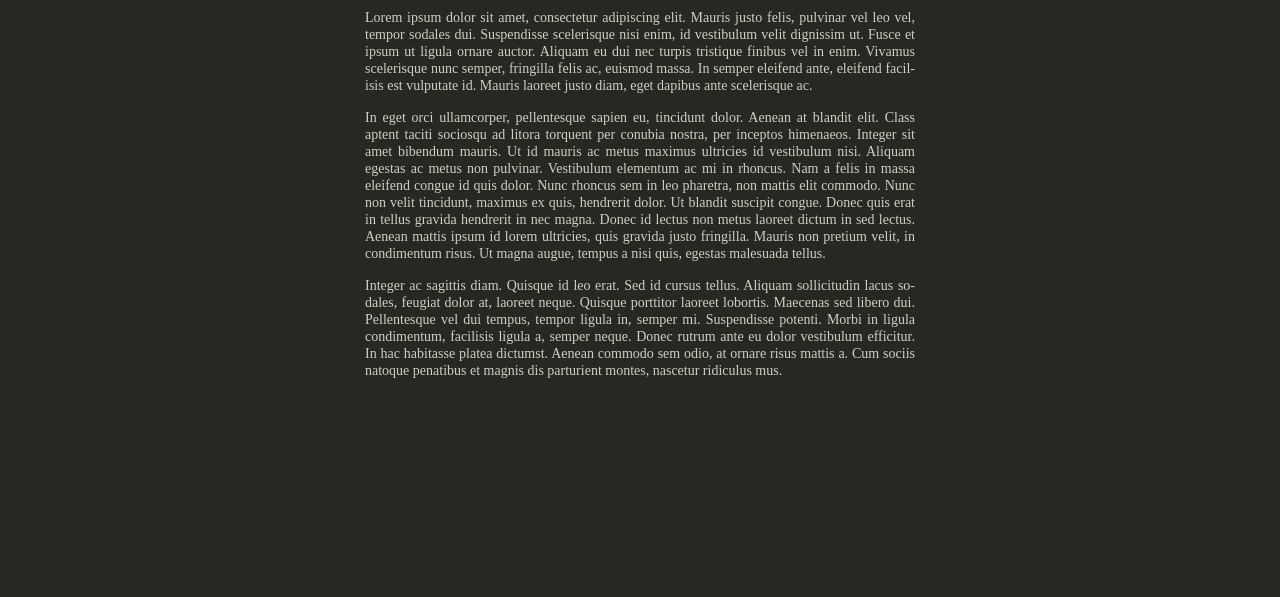
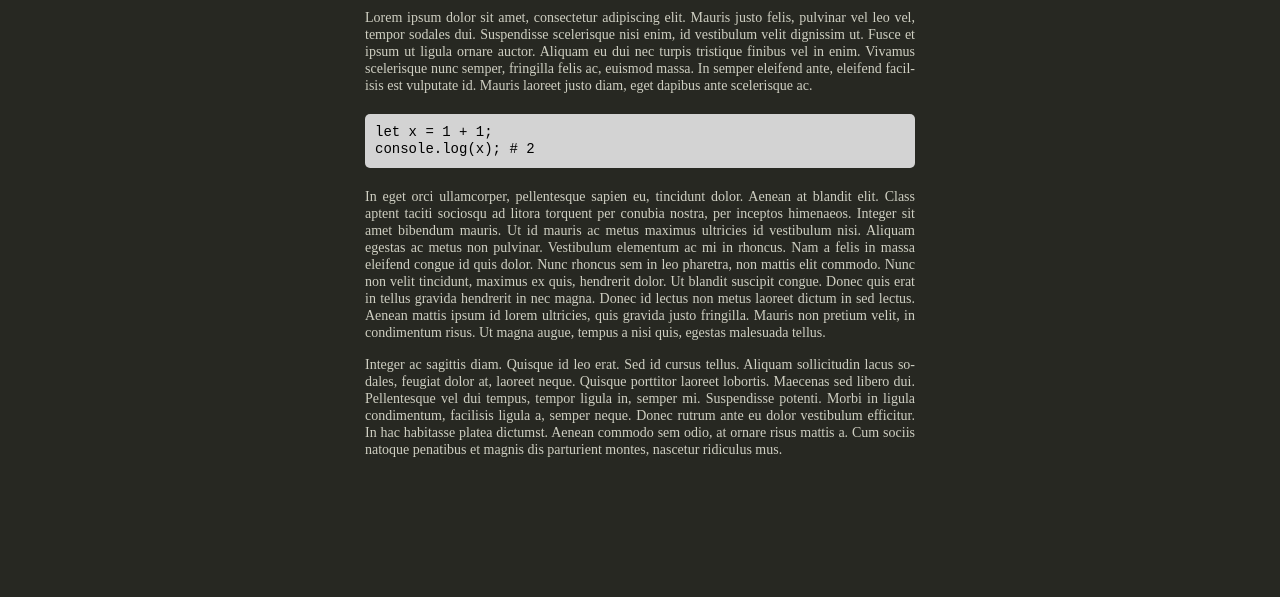
Before and after one commit to PBlanco/blancotech, a plain HTML site: page index.html in a window 1280 px wide. Shown: the part 203-800 px from the top of the page. Drawn offline with Linux system fonts and the light colour scheme.

Commit message:
smaller images and updated styles

```diff
--- a/index.html
+++ b/index.html
@@ -11,7 +11,7 @@
     <nav>
       <ul>
         <li>
-          <a href="https://twitter.com/blancotech_">
+          <a href="https://twitter.com/blancotech">
             <img src="./images/twitter.png" alt="twitter">
           </a>
         </li>
@@ -47,6 +47,10 @@
         <p>
           Lorem ipsum dolor sit amet, consectetur adipiscing elit. Mauris justo felis, pulvinar vel leo vel, tempor sodales dui. Suspendisse scelerisque nisi enim, id vestibulum velit dignissim ut. Fusce et ipsum ut ligula ornare auctor. Aliquam eu dui nec turpis tristique finibus vel in enim. Vivamus scelerisque nunc semper, fringilla felis ac, euismod massa. In semper eleifend ante, eleifend facilisis est vulputate id. Mauris laoreet justo diam, eget dapibus ante scelerisque ac.
         </p>
+        <code>
+          let x = 1 + 1;<br/>
+          console.log(x); # 2
+        </code>
         <p>
           In eget orci ullamcorper, pellentesque sapien eu, tincidunt dolor. Aenean at blandit elit. Class aptent taciti sociosqu ad litora torquent per conubia nostra, per inceptos himenaeos. Integer sit amet bibendum mauris. Ut id mauris ac metus maximus ultricies id vestibulum nisi. Aliquam egestas ac metus non pulvinar. Vestibulum elementum ac mi in rhoncus. Nam a felis in massa eleifend congue id quis dolor. Nunc rhoncus sem in leo pharetra, non mattis elit commodo. Nunc non velit tincidunt, maximus ex quis, hendrerit dolor. Ut blandit suscipit congue. Donec quis erat in tellus gravida hendrerit in nec magna. Donec id lectus non metus laoreet dictum in sed lectus. Aenean mattis ipsum id lorem ultricies, quis gravida justo fringilla. Mauris non pretium velit, in condimentum risus. Ut magna augue, tempus a nisi quis, egestas malesuada tellus.
         </p>
--- a/styles/style.css
+++ b/styles/style.css
@@ -64,13 +64,6 @@ body{
     left: 25%;
 }
 
-@media only screen and (max-width: 480px) {
-    #logo{
-        text-align: left;
-        left: 5%;
-    }
-}
-
 #logo img{
     max-width: 70px;
     margin: 0px 0px;
@@ -110,9 +103,10 @@ nav ul li img:hover{
 main {
     font-family: Consolas;
     color: #CFCFC2;
-    width: 600px;
+    max-width: 600px;
     margin: 0 auto ;
     margin-top: 50px;
+    padding: 0 20px;
 }
 
 
@@ -148,9 +142,9 @@ main {
 }
 
 article {
+  width: 100%;
   max-width: 550px;
   margin: 0 auto;
-  width: 100%;
   text-align: justify;
 }
 
@@ -162,7 +156,24 @@ article p {
   margin: 15px 0;
 }
 
+code {
+    font-family: monospace;
+    background-color: lightgrey;
+    color: black;
+    margin: 20px 0;
+    padding: 10px;
+    display: block;
+    border-radius: 5px;
+}
+
 
 .subdate-container{
     margin: 0 0 ;
 }
+
+@media only screen and (max-width: 480px) {
+    #logo{
+        text-align: left;
+        left: 5%;
+    }
+}
```
Also changed, not shown: images/github.png, images/linkedIN.png, images/logo.png, images/twitter.png.
